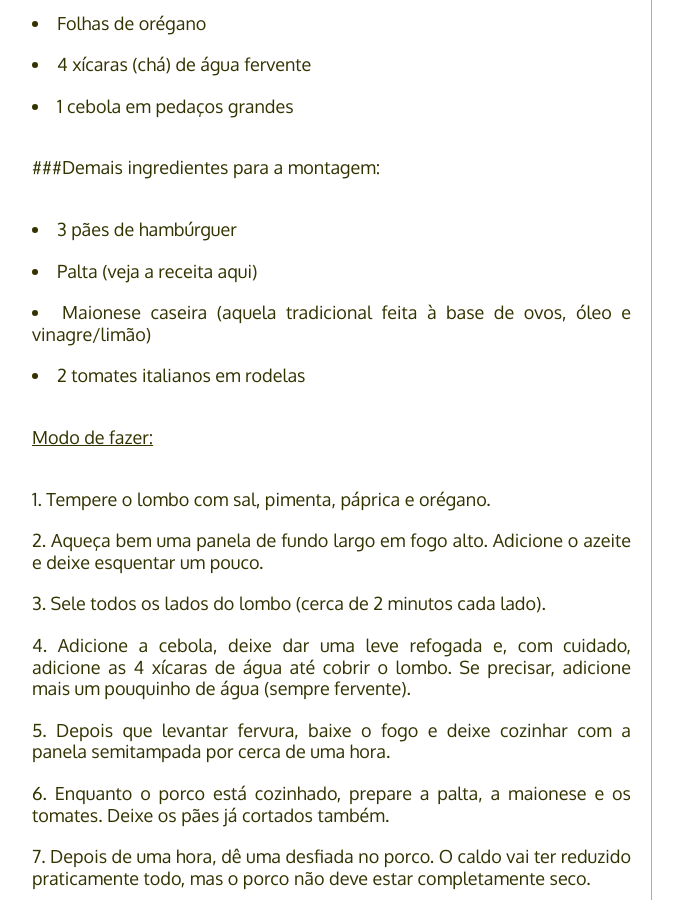
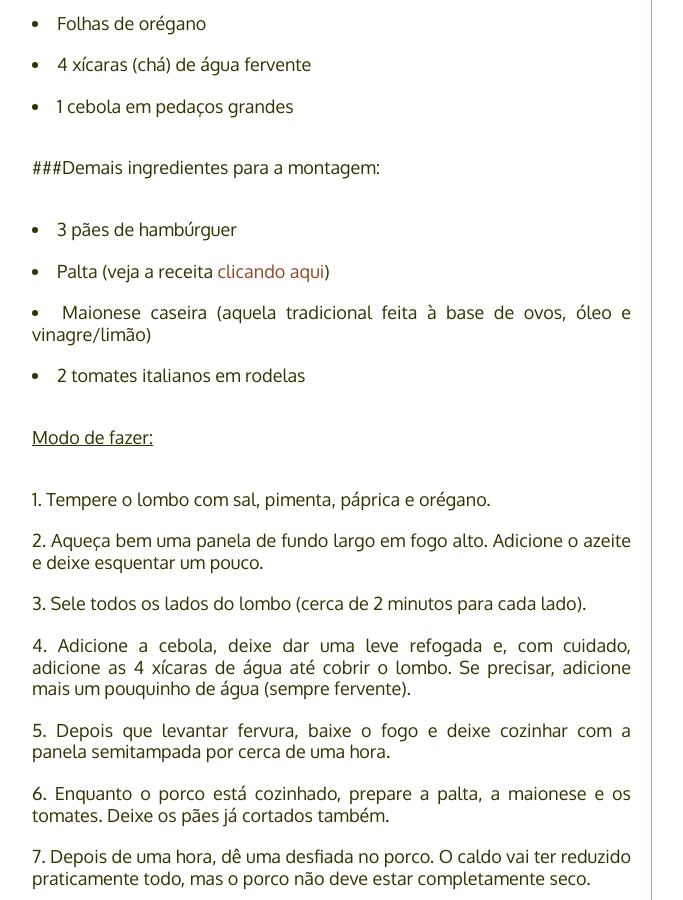
Before and after one commit to PaneladePau/paneladepau-jekyll-blog, a Jekyll site: the page built from _posts/2016-06-08-lomito-italiano.md, in a window 1280 px wide and 900 px high, scrolled down 1242 px. Shown: the whole window, without its empty margins (138-821 px from the left). Built offline with Jekyll 4.4.1, drawn with Linux system fonts in a browser that asks for light colours; nearby versions of some CDN libraries; some web fonts are replaced.

Commit message:
“update”

```diff
--- a/_posts/2016-06-08-lomito-italiano.md
+++ b/_posts/2016-06-08-lomito-italiano.md
@@ -38,7 +38,7 @@ Bora tentar fazer a nossa versão de lomito aí na sua casa?
 ###Demais ingredientes para a montagem:
 
 * 3 pães de hambúrguer
-* Palta (veja a receita aqui)
+* Palta (veja a receita [clicando aqui](https://www.instagram.com/p/BGR1KbWmu8A/?taken-by=paneladepau))
 * Maionese caseira (aquela tradicional feita à base de ovos, óleo e vinagre/limão)
 * 2 tomates italianos em rodelas
 
@@ -46,7 +46,7 @@ Bora tentar fazer a nossa versão de lomito aí na sua casa?
 
 1. Tempere o lombo com sal, pimenta, páprica e orégano.
 2. Aqueça bem uma panela de fundo largo em fogo alto. Adicione o azeite e deixe esquentar um pouco.
-3. Sele todos os lados do lombo (cerca de 2 minutos cada lado).
+3. Sele todos os lados do lombo (cerca de 2 minutos para cada lado).
 4. Adicione a cebola, deixe dar uma leve refogada e, com cuidado, adicione as 4 xícaras de água até cobrir o lombo. Se precisar, adicione mais um pouquinho de água (sempre fervente).
 5. Depois que levantar fervura, baixe o fogo e deixe cozinhar com a panela semitampada por cerca de uma hora.
 6. Enquanto o porco está cozinhado, prepare a palta, a maionese e os tomates. Deixe os pães já cortados também.
```
